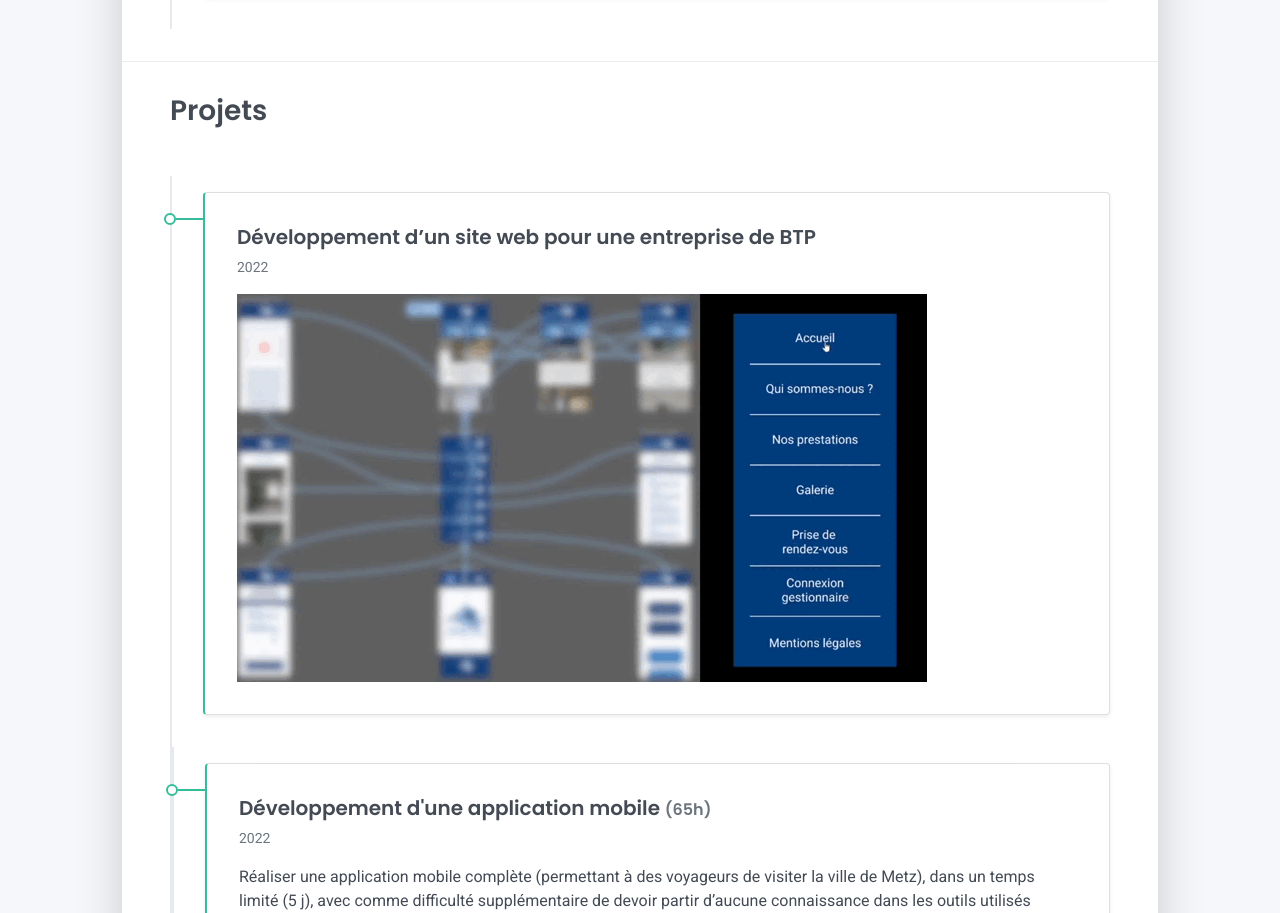
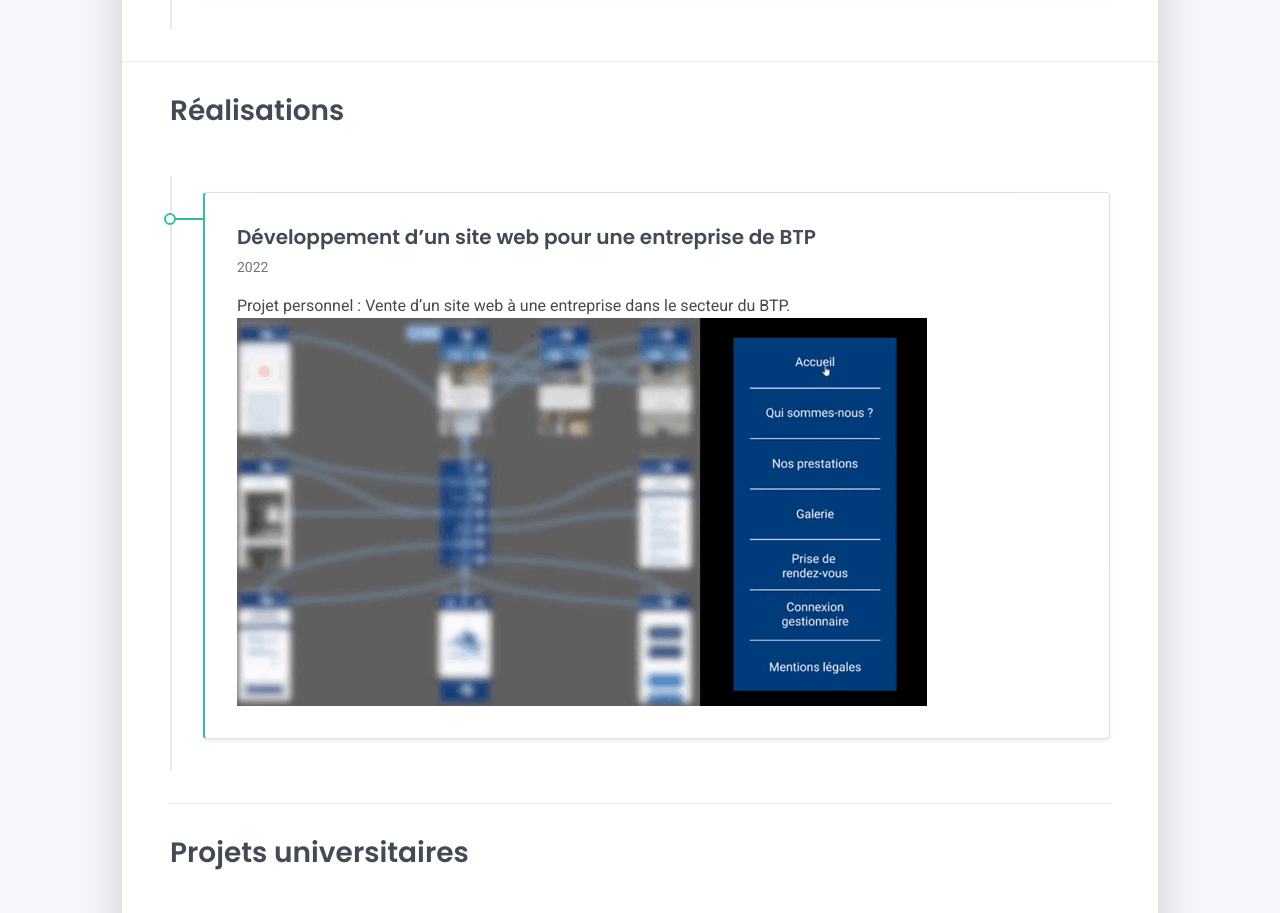
Before and after one commit to TitouanMAROTTA/TitouanMAROTTA.github.io, a plain HTML site: page index.html in a window 1280 px wide. Shown: the part 1719-2632 px from the top of the page. Drawn offline with Linux system fonts and the light colour scheme.

Commit message:
edit CV/index.html

```diff
--- a/index.html
+++ b/index.html
@@ -151,19 +151,26 @@
       </div>
     </div>
   </div>
+
   <hr class="d-print-none"/>
   <div class="page-break"></div>
   <div class="education-section px-3 px-lg-4 pb-4">
-    <h2 class="h3 mb-4">Projets</h2>
+    <h2 class="h3 mb-4">Réalisations</h2>
 
     <div class="timeline">
       <div class="timeline-card timeline-card-success card shadow-sm">
         <div class="card-body">
           <div class="h5 mb-1">Développement d’un site web pour une entreprise de BTP</div>
           <div class="text-muted text-small mb-2">2022</div>
+          <div>Projet personnel : Vente d’un site web à une entreprise dans le secteur du BTP.</div>
           <div> <img src="images/Maquette_Figma_entrepriseBTP.gif" class="img-fluid"> </div>
         </div>
       </div>
+    </div>
+
+    <hr class="d-print-none"/>
+    <div class="page-break"></div>
+    <h2 class="h3 mb-4">Projets universitaires</h2>
 
     <div class="timeline">
       <div class="timeline-card timeline-card-success card shadow-sm">
@@ -244,14 +251,11 @@
         </div>
       </div>
 
-    </div>
-
     <footer class="pt-4 pb-4 text-muted text-center d-print-none">
       <div class="container">
         <div class="my-3">
           <div class="h4">Titouan MAROTTA</div>
-          <div class="footer-nav">
-          </div>
+          <div class="footer-nav"></div>
         </div>
       </div>
     </footer>
```
Also changed, not shown: 1 other file.
